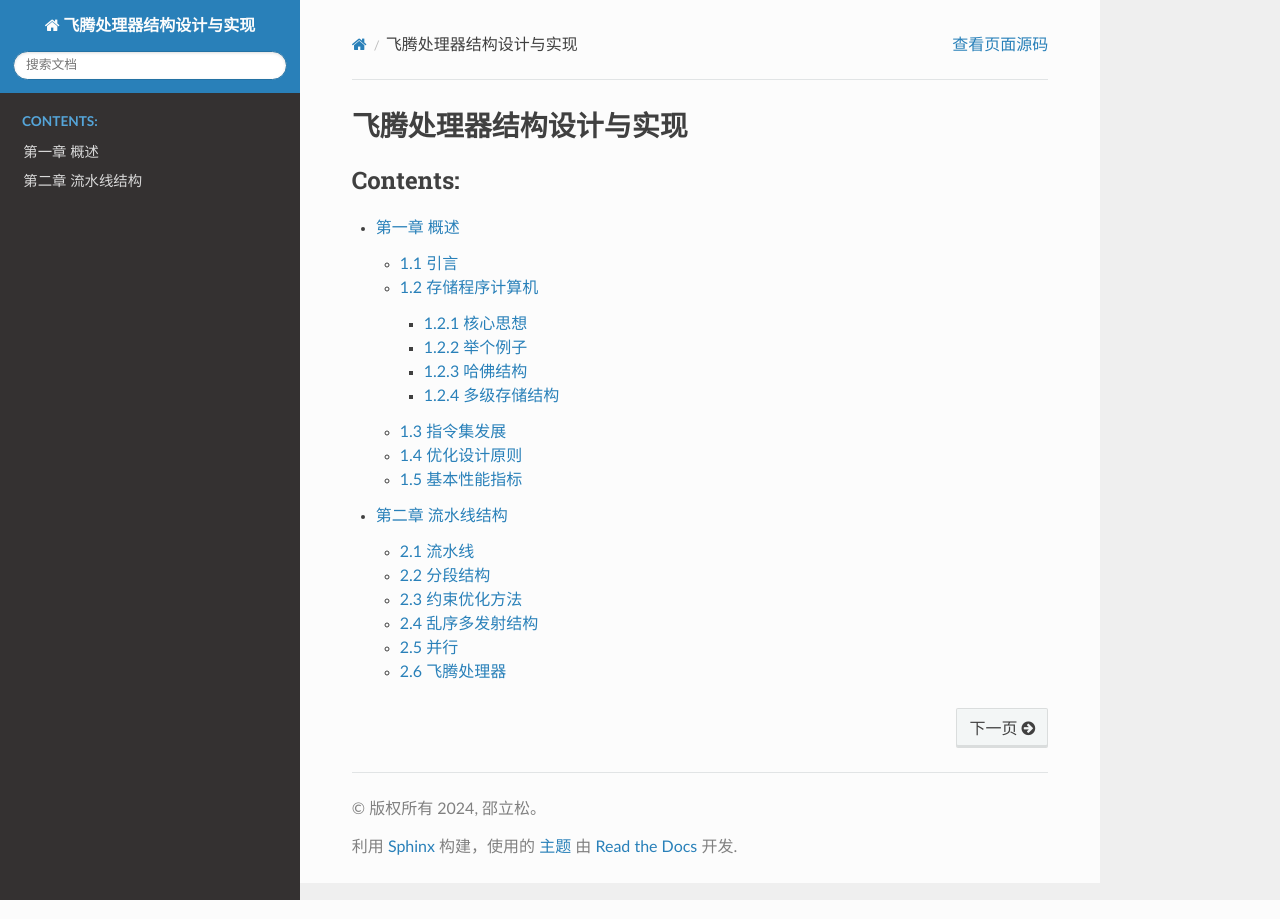
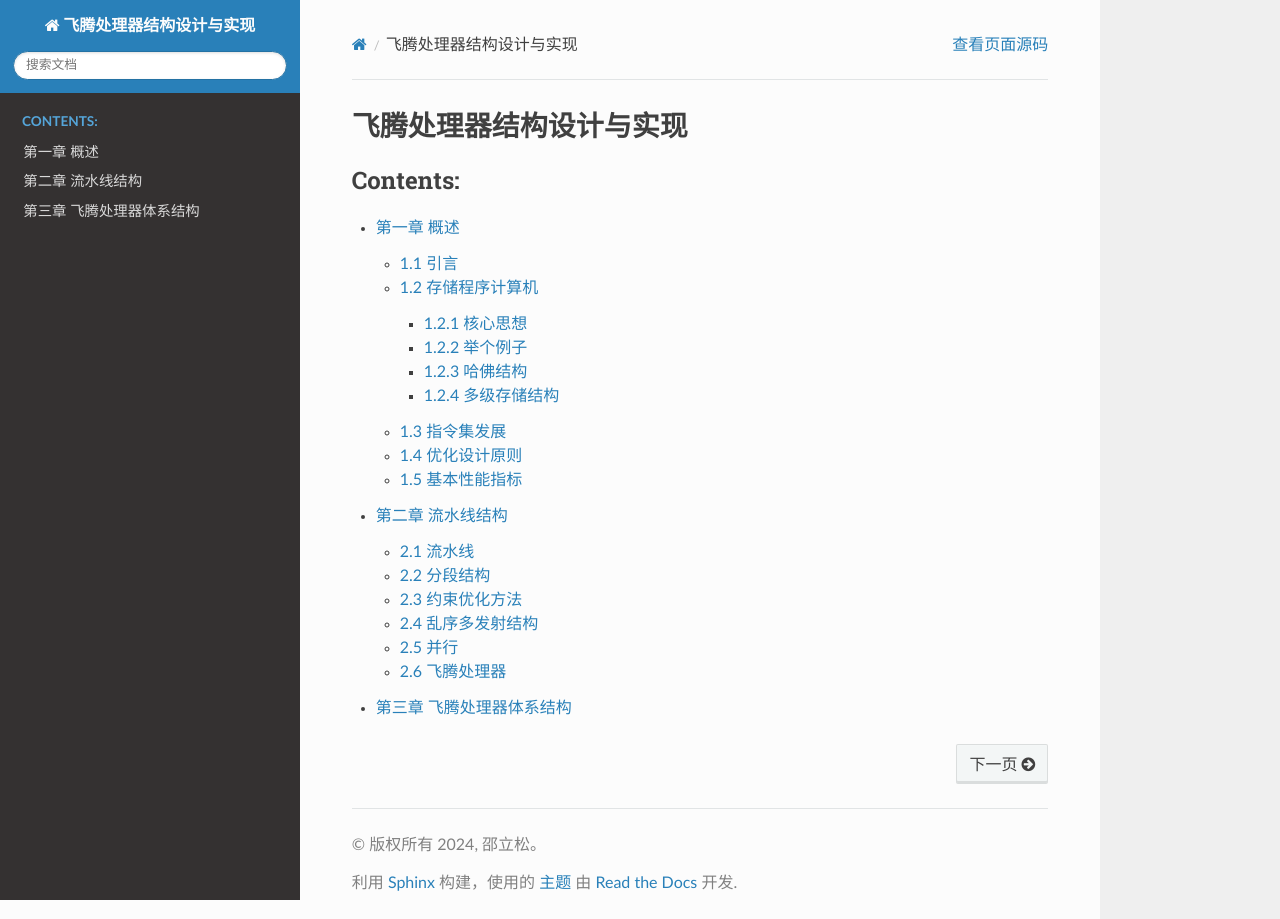
Before and after one commit to DaiZhiyuan/DocGen, a Sphinx documentation site: the page built from source/index.rst, in a window 1280 px wide. Built offline with Sphinx 7.4.7 and the Read the Docs theme 3.1.0, drawn with Linux system fonts in a browser that asks for light colours; part of the change alters nothing that is shown.

Commit message:
add chapter3 skeleton
Signed-off-by: Daizhiyuan <daizhiyuan@phytium.com.cn>

```diff
--- /dev/null
+++ b/source/chapter3/index.rst
@@ -0,0 +1,4 @@
+第三章 飞腾处理器体系结构
+*************************
+
+飞腾处理器实现的是精简指令集体系结构，遵循的ARMv8标准架构。飞腾处理器具有四级权限级模型，支持64位虚拟地址和64位运行态，同时飞腾处理器也兼容32位运行态。
--- a/source/index.rst
+++ b/source/index.rst
@@ -12,3 +12,4 @@
 
    chapter1/index
    chapter2/index
+   chapter3/index
```
Also changed, not shown: 1 other file.
